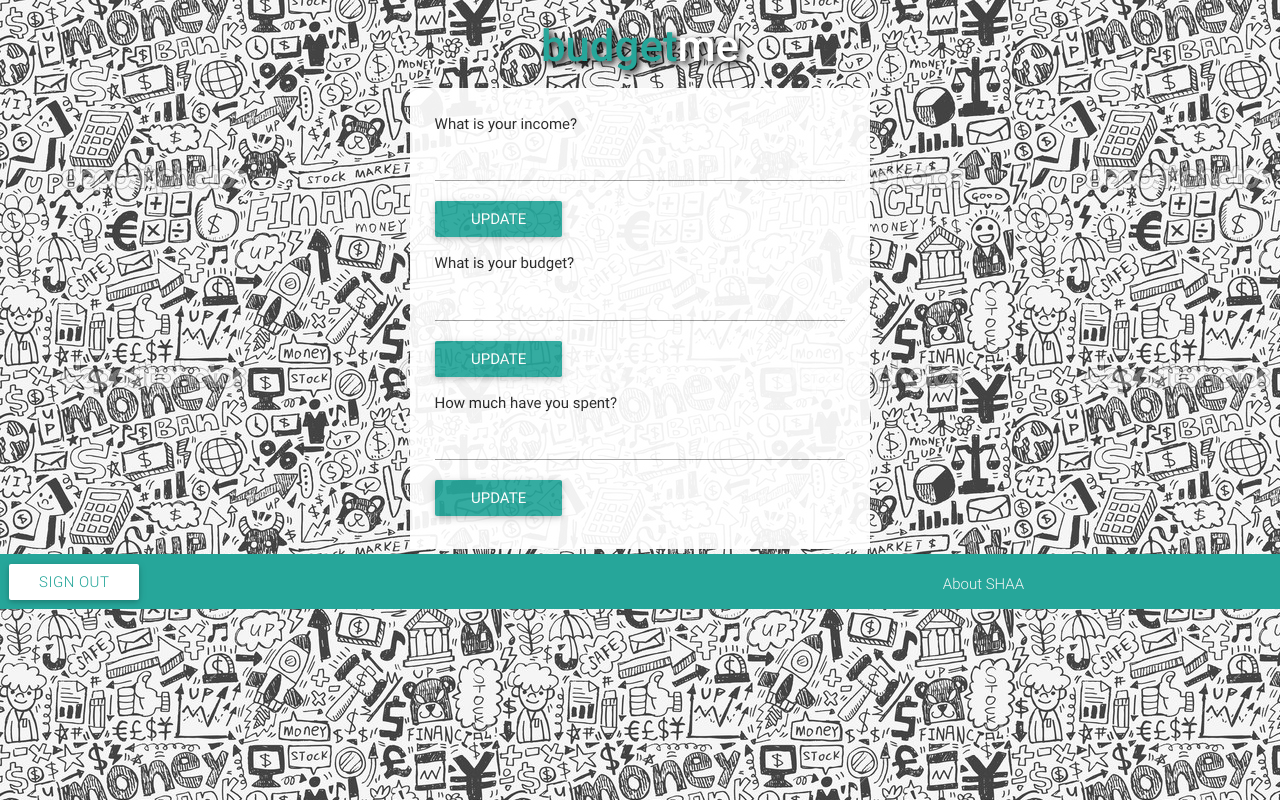
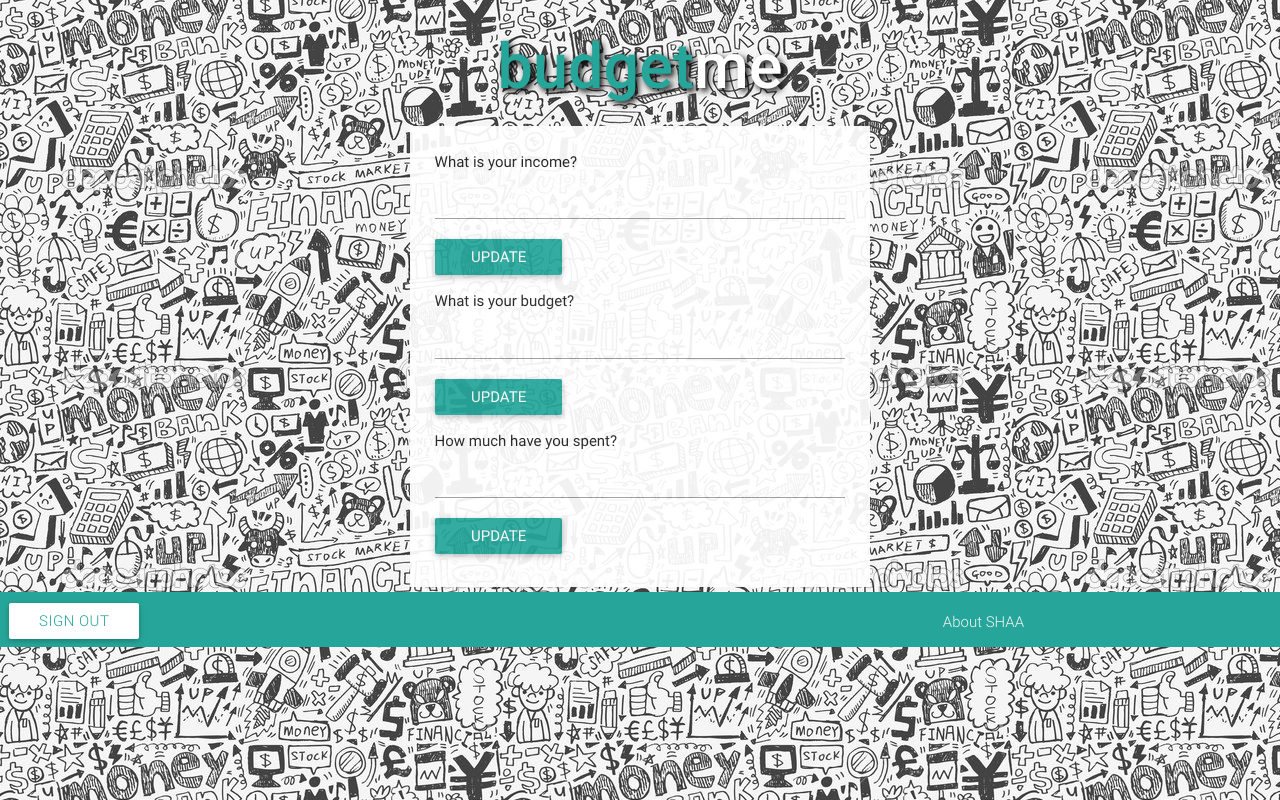
Before and after one commit to hsykwon/budgetme, a plain HTML site: page templates/mainPage.html in a window 1280 px wide. Drawn offline with nearby package versions, Linux system fonts and the light colour scheme.

Commit message:
changed h3 heading for "budgetme" to h1

```diff
--- a/templates/mainPage.html
+++ b/templates/mainPage.html
@@ -13,7 +13,7 @@
  <script type="text/javascript" src="https://code.jquery.com/jquery-2.1.1.min.js"></script>
  <script type="text/javascript" src="../static/materialize.js"></script>
  <div class="container">
-   <h3 style="text-align:center;color:#26a69a;text-shadow:3px 3px 6px #000;"><strong>budget<bold style="color:#fff">me</bold></strong><br></h5>
+   <h1 style="text-align:center;color:#26a69a;text-shadow:3px 3px 6px #000;"><strong>budget<bold style="color:#fff">me</bold></strong><br></h1>
      <div class="container">
        <form method="post" action="">
          <p>What is your income?
```
